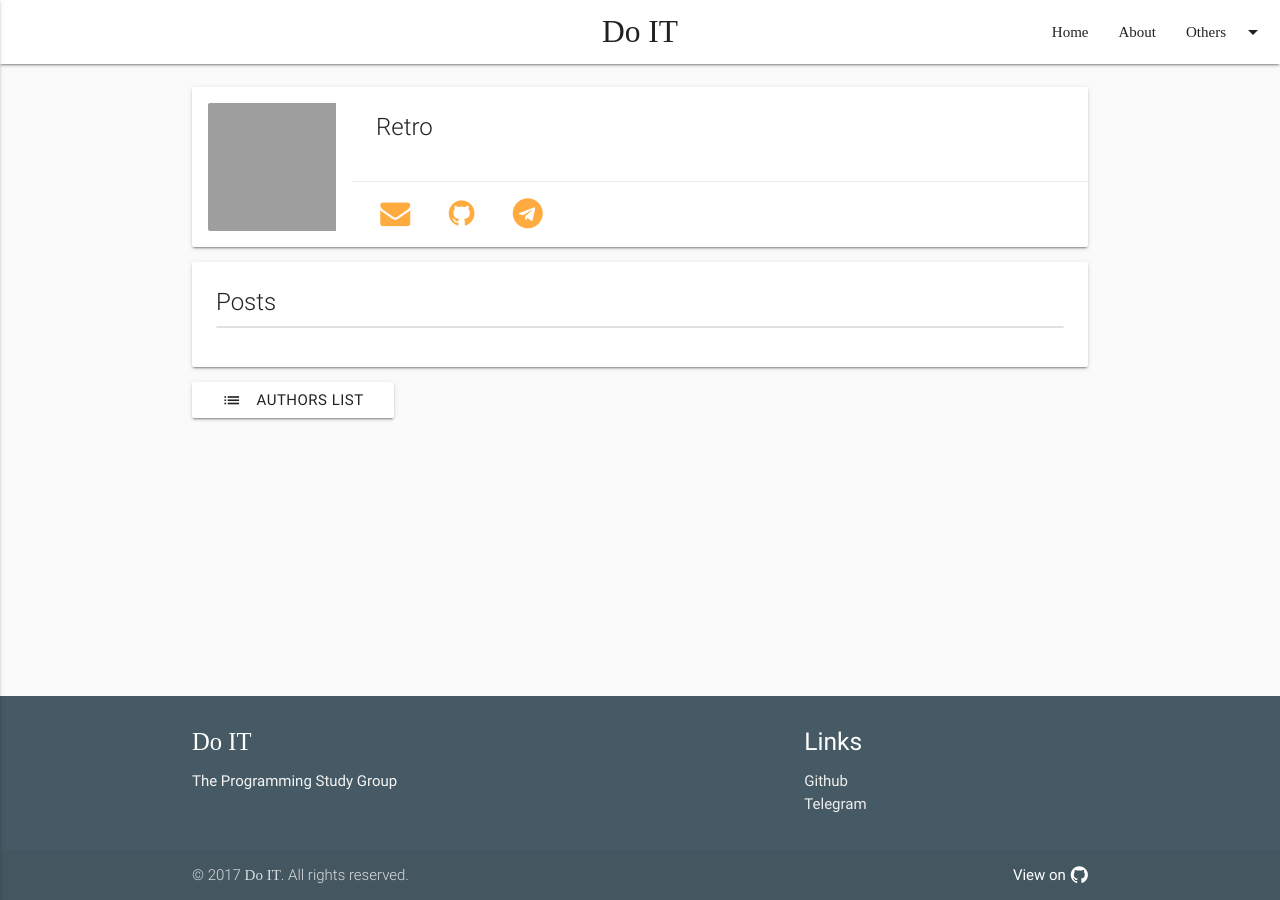
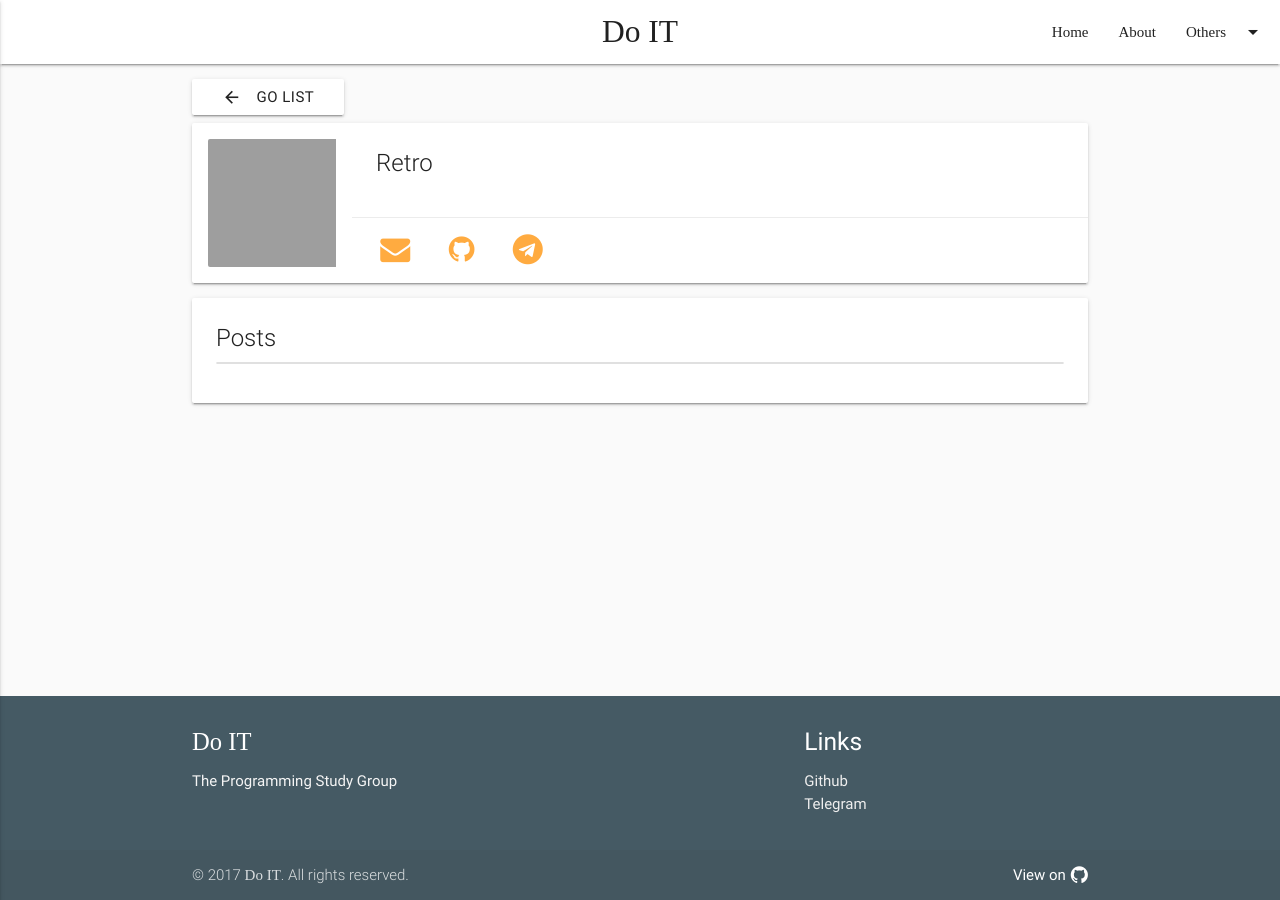
Before and after one commit to D01T/D01T.github.io, a Jekyll site: the page built from _authors/AstinPE.md, in a window 1280 px wide. Built offline with Jekyll 4.4.1, drawn with Linux system fonts in a browser that asks for light colours; nearby versions of some CDN libraries; some web fonts are replaced; grey boxes are pictures that could not be loaded.

Commit message:
Change the button location and text

```diff
--- a/_layouts/author.html
+++ b/_layouts/author.html
@@ -16,6 +16,11 @@
 <div class="container">
   <div class="section">
     <div class="row">
+      <div class="col s12">
+        <div class="left">
+          <a class="btn waves-effect waves-light white" href="{{ site.url }}/authors/"><i class="material-icons left" style="color: rgba(0,0,0,.87);">arrow_back</i><span style="color: rgba(0,0,0,.87);">Go List</span></a>
+        </div>
+      </div>
       <div class="col s12">
         <article>
           <div class="card horizontal">
@@ -53,11 +58,6 @@
           </div>
         </article>
       </div>
-      <div class="col s12">
-        <div class="left">
-          <a class="btn waves-effect waves-light white" href="{{ page.next.url }}"><i class="material-icons left" style="color: rgba(0,0,0,.87);">list</i><span style="color: rgba(0,0,0,.87);">Authors List</span></a>
-        </div>
-      </div>
     </div>
   </div>
 </div>
```
